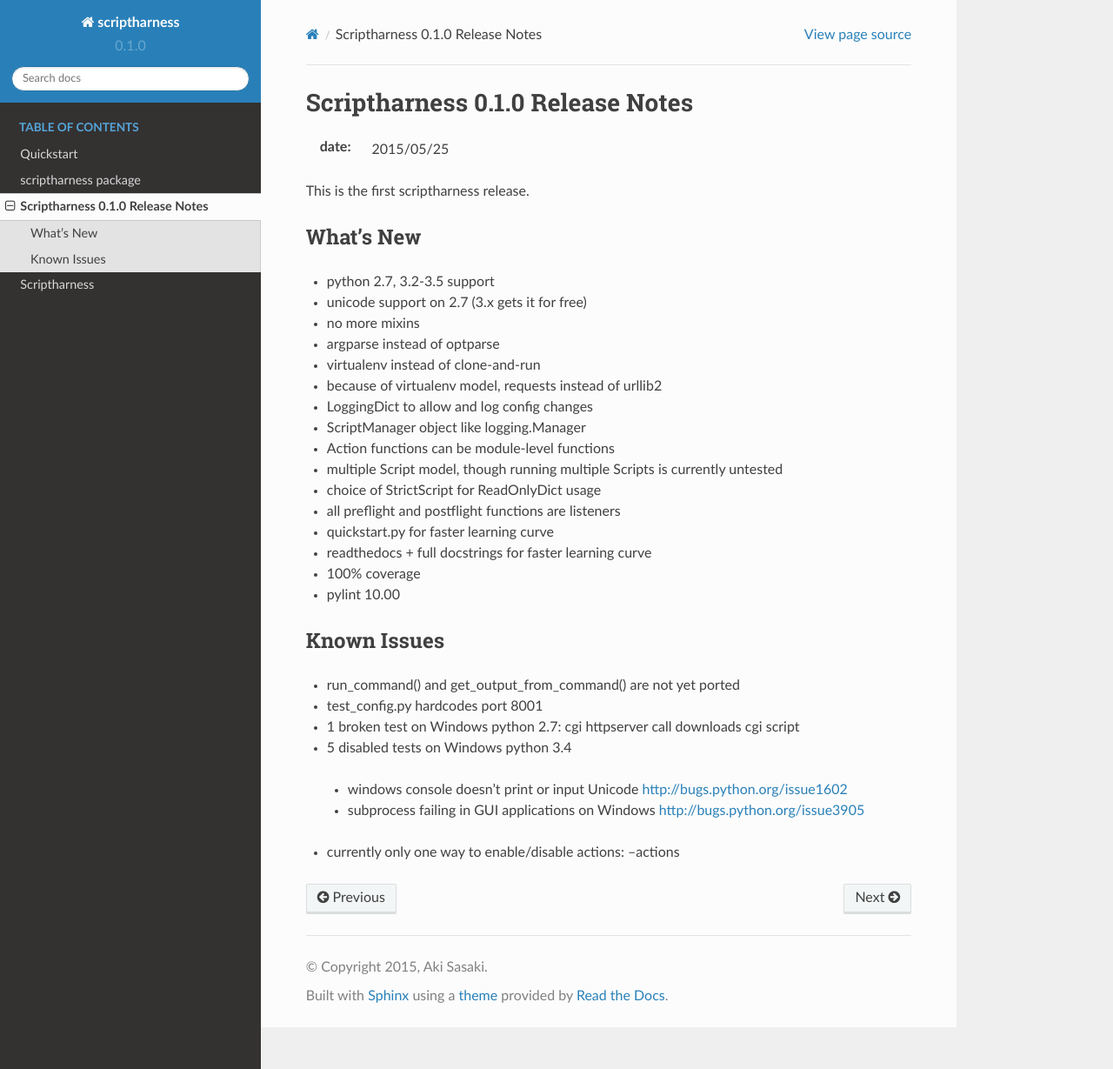
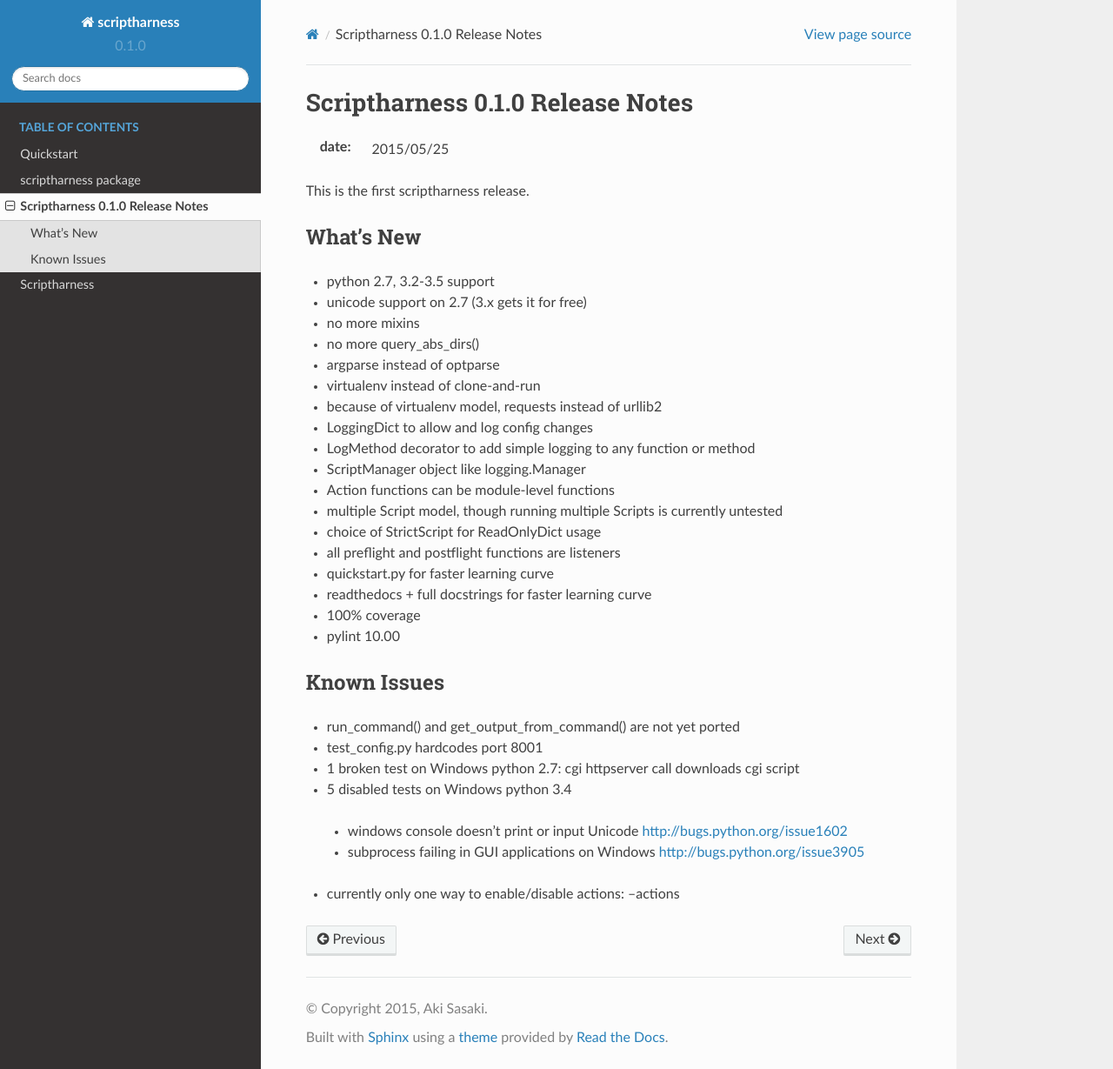
Before and after one commit to scriptharness/python-scriptharness, a Sphinx documentation site: the page built from docs/releasenotes/0.1.0.rst, in a window 1280 px wide and 1229 px high. Shown: the whole window at 87% size. Built offline with Sphinx 7.4.7 and the Read the Docs theme 2.0.0, drawn with Linux system fonts in a browser that asks for light colours.

Commit message:
update release notes

```diff
--- a/docs/releasenotes/0.1.0.rst
+++ b/docs/releasenotes/0.1.0.rst
@@ -10,10 +10,12 @@
 * python 2.7, 3.2-3.5 support
 * unicode support on 2.7 (3.x gets it for free)
 * no more mixins
+* no more query_abs_dirs()
 * argparse instead of optparse
 * virtualenv instead of clone-and-run
 * because of virtualenv model, requests instead of urllib2
 * LoggingDict to allow and log config changes
+* LogMethod decorator to add simple logging to any function or method
 * ScriptManager object like logging.Manager
 * Action functions can be module-level functions
 * multiple Script model, though running multiple Scripts is currently untested
```
